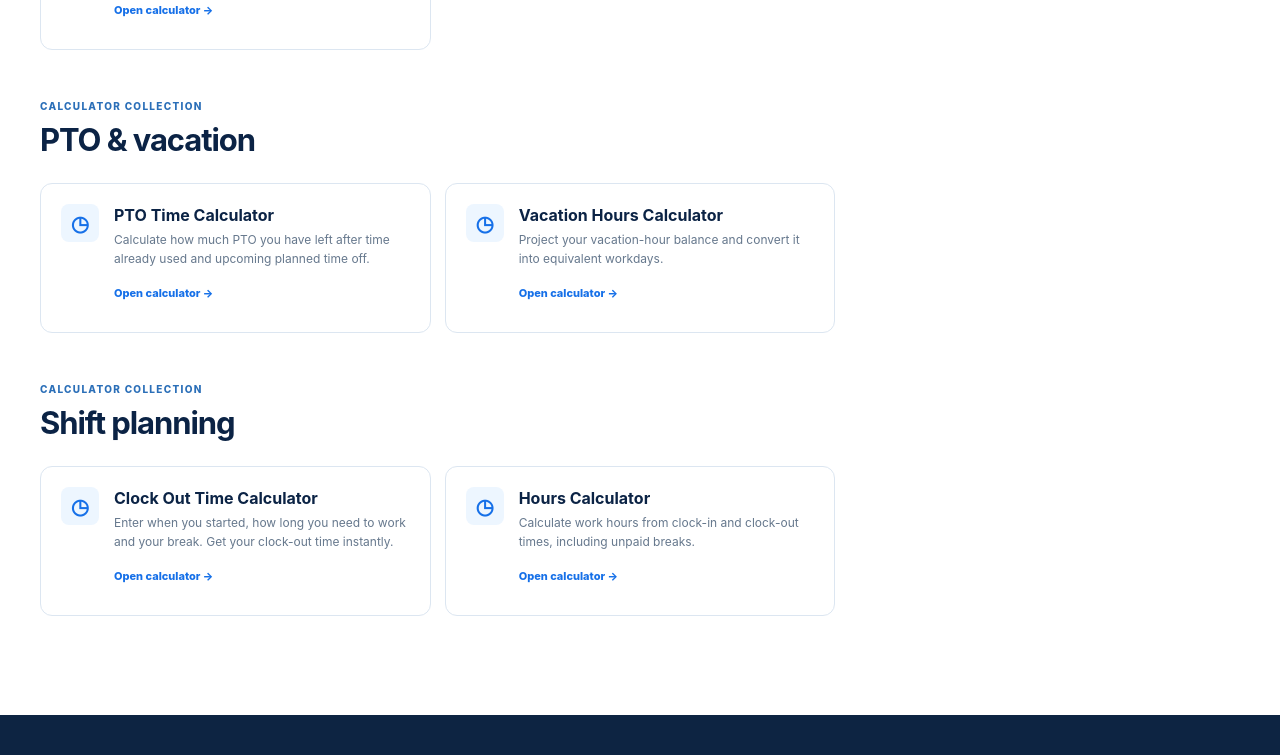
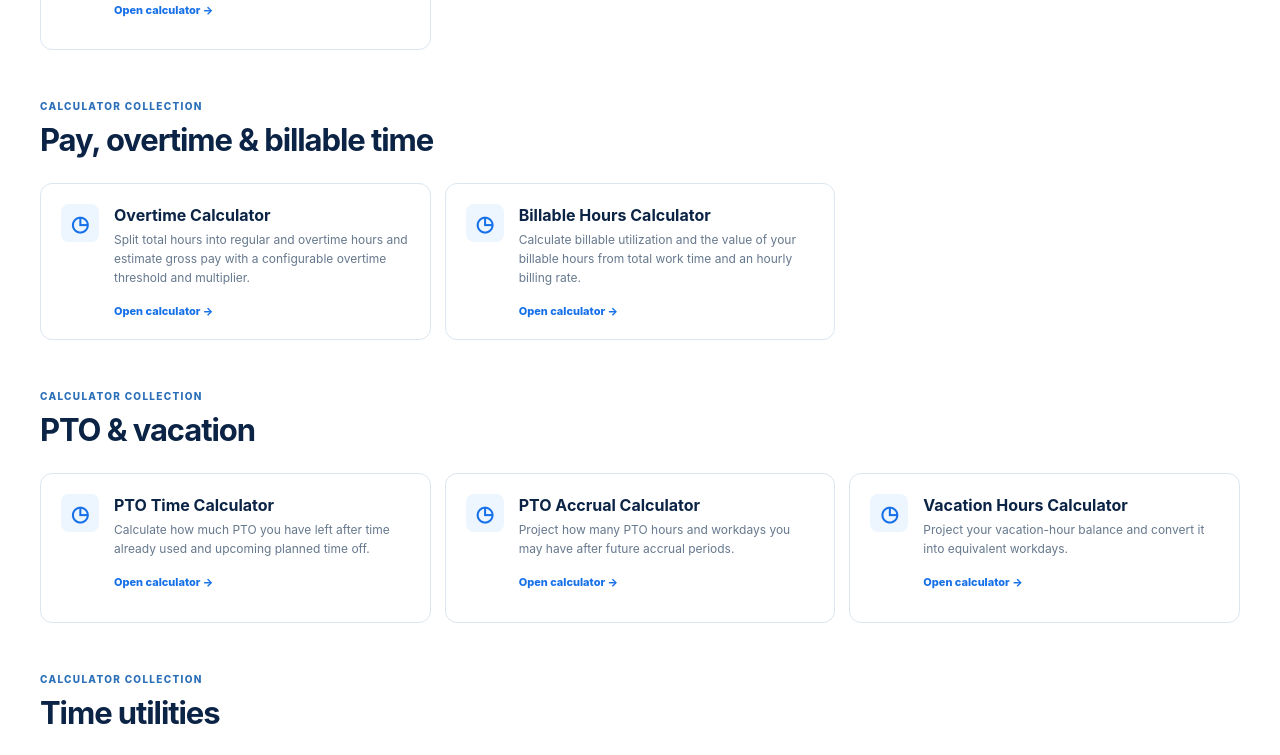
Before and after one commit to js91872/hourtotals, a Next.js app: page /tools in a window 1280 px wide. Shown: the part 1180-1935 px from the top of the page. Built offline with nearby package versions, Linux system fonts and the light colour scheme.

Commit message:
nav: add growth calculators to tool directory

```diff
--- a/src/app/tools/page.tsx
+++ b/src/app/tools/page.tsx
@@ -1,4 +1,4 @@
 import type {Metadata} from "next";import Link from "next/link";import {Footer,Header,Hero} from "@/components/Shell";import {pages} from "@/lib/pages";
 export const metadata:Metadata={title:"All Time Calculators",description:"Browse all free WorkTimeCheck calculators for time duration, work hours, time cards, clock-out times, breaks and decimal hours.",alternates:{canonical:"/tools"},openGraph:{title:"All Time Calculators | WorkTimeCheck",description:"Browse WorkTimeCheck time, work-hours and time-card calculators.",url:"https://worktimecheck.com/tools",type:"website"}};
-const groups=[["Work & time card calculators",["time-card-calculator","work-hours-calculator","time-clock-calculator","time-card-calculator-with-lunch","biweekly-time-card-calculator"]],["Time math & conversion",["time-duration-calculator","elapsed-time-calculator","hours-minutes-calculator","decimal-time-calculator"]],["PTO & vacation",["pto-time-calculator","vacation-hours-calculator"]],["Shift planning",["clock-out-time-calculator","hours-calculator"]]] as const;
+const groups=[["Work & time card calculators",["time-card-calculator","work-hours-calculator","time-clock-calculator","time-card-calculator-with-lunch","biweekly-time-card-calculator"]],["Time math & conversion",["time-duration-calculator","elapsed-time-calculator","hours-minutes-calculator","decimal-time-calculator"]],["Pay, overtime & billable time",["overtime-calculator","billable-hours-calculator"]],["PTO & vacation",["pto-time-calculator","pto-accrual-calculator","vacation-hours-calculator"]],["Time utilities",["add-time-calculator","average-time-calculator"]],["Shift planning",["clock-out-time-calculator","hours-calculator"]]] as const;
 export default function Page(){return <><Header/><main><Hero title="All Time Calculators" intro="Choose a focused calculator for time duration, work hours, time cards, clock-out times, breaks or decimal-hour conversion." tag="WORKTIMECHECK TOOL DIRECTORY"/><section className="toolsSection"><div className="wrap">{groups.map(([name,slugs])=><div key={name} style={{marginBottom:44}}><div className="sectionHeading"><div><span className="sectionKicker">CALCULATOR COLLECTION</span><h2>{name}</h2></div></div><div className="portalCards">{slugs.map(slug=>{const p=pages.find(x=>x.slug===slug)!;return <Link className="portalCard" href={`/${p.slug}`} key={p.slug}><span className="portalIcon">◷</span><div><h3>{p.title}</h3><p>{p.intro}</p><span className="openTool">Open calculator →</span></div></Link>})}</div></div>)}</div></section></main><Footer/></>}
```
